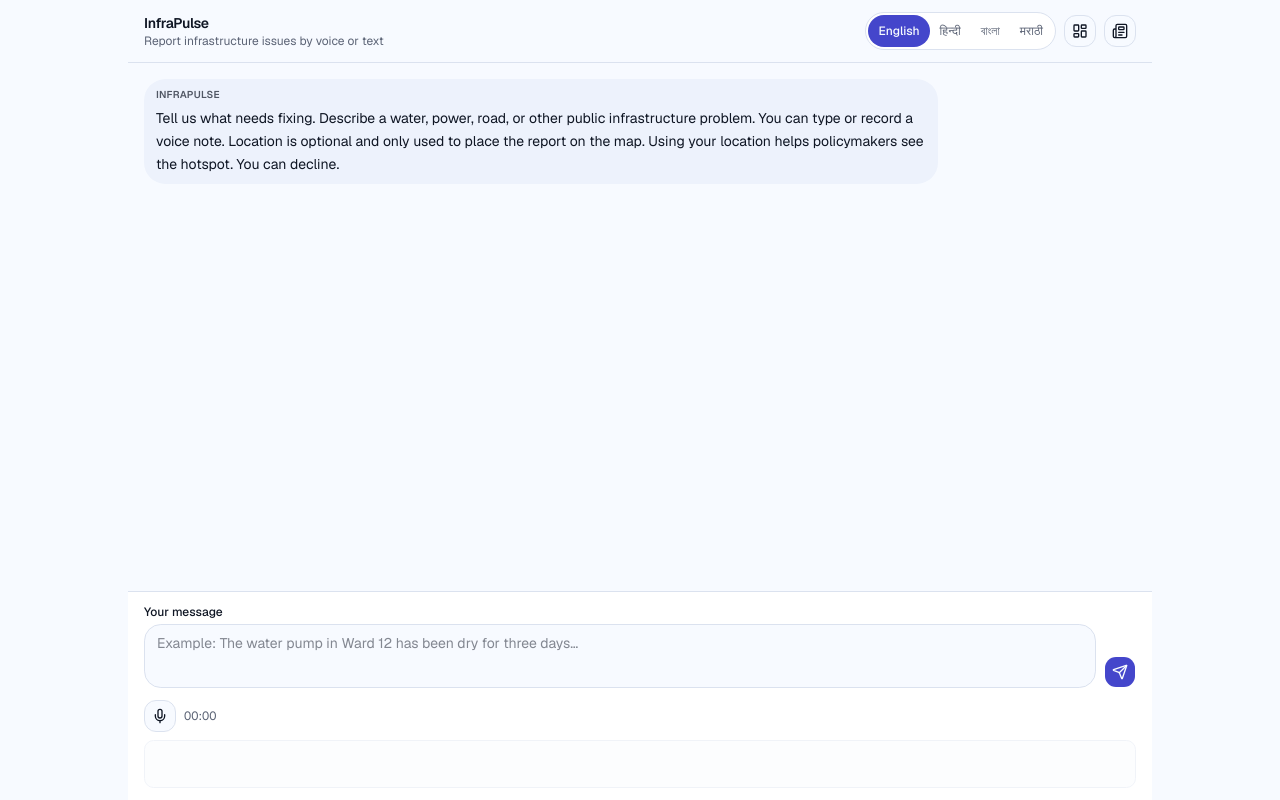
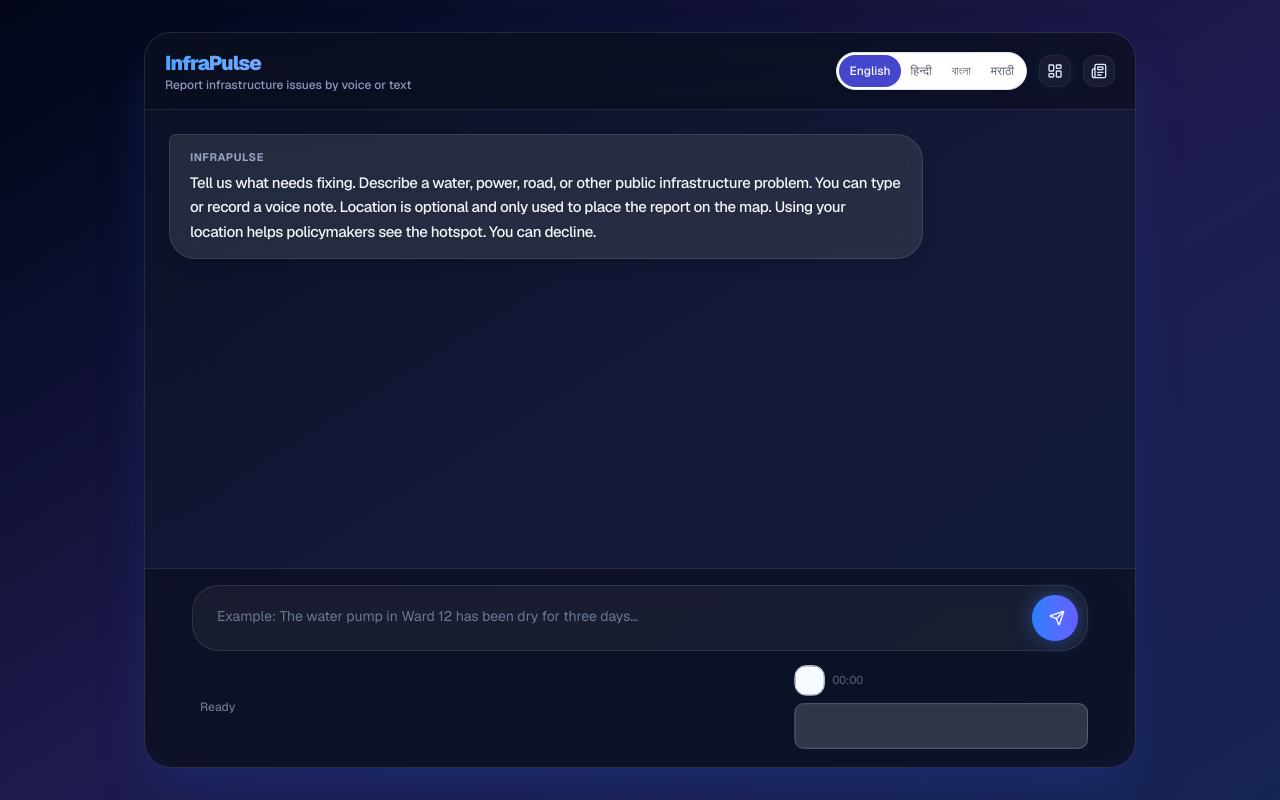
Before and after one commit to airz-raj/InfraPlus, a Next.js app in the folder frontend/: page / in a window 1280 px wide. Built offline with nearby package versions, Linux system fonts and the light colour scheme; no server answers.

Commit message:
style: massive visual overhaul with premium deep space gradients and glassmorphism

```diff
--- a/frontend/src/components/citizen/CitizenPortal.tsx
+++ b/frontend/src/components/citizen/CitizenPortal.tsx
@@ -128,10 +128,10 @@ export function CitizenPortal() {
   const welcomeText = `${t("welcomeTitle")}. ${t("welcomeBody")} ${t("locationHint")}`;
 
   return (
-    <div className="flex min-h-full flex-1">
+    <div className="flex min-h-full flex-1 bg-gradient-to-br from-slate-950 via-indigo-950 to-blue-950 text-slate-50">
       <a
         href="#citizen-chat"
-        className="sr-only focus:not-sr-only focus:absolute focus:left-3 focus:top-3 focus:z-50 focus:rounded-md focus:bg-primary focus:px-3 focus:py-2 focus:text-primary-foreground"
+        className="sr-only focus:not-sr-only focus:absolute focus:left-3 focus:top-3 focus:z-50 focus:rounded-md focus:bg-blue-600 focus:px-3 focus:py-2 focus:text-white"
       >
         {t("skipToChat")}
       </a>
@@ -139,36 +139,39 @@ export function CitizenPortal() {
       {newsOpen ? (
         <button
           type="button"
-          className="fixed inset-0 z-30 bg-black/40 md:hidden"
+          className="fixed inset-0 z-30 bg-black/60 backdrop-blur-sm md:hidden transition-all duration-300"
           aria-label={t("newsClose")}
           onClick={() => setNewsOpen(false)}
         />
       ) : null}
 
-      <div className="mx-auto flex min-h-full w-full max-w-5xl flex-1">
-        <section className="flex min-h-full min-w-0 flex-1 flex-col bg-background">
-          <header className="flex items-center justify-between gap-2 border-b border-border px-3 py-3 sm:px-4">
+      <div className="mx-auto flex min-h-full w-full max-w-5xl flex-1 relative px-0 sm:px-4 sm:py-4 md:py-8 transition-all">
+        <section className="flex min-h-full min-w-0 flex-1 flex-col bg-slate-900/60 backdrop-blur-2xl border-0 sm:border sm:border-white/10 sm:shadow-2xl sm:shadow-blue-900/50 sm:rounded-3xl overflow-hidden relative z-10">
+          <header className="flex items-center justify-between gap-2 px-5 py-4 border-b border-white/10 bg-black/20 backdrop-blur-xl">
             <div>
-              <p className="text-sm font-semibold tracking-tight">{t("appName")}</p>
-              <p className="text-xs text-muted-foreground">{t("appTagline")}</p>
+              <p className="text-xl font-black tracking-tighter bg-clip-text text-transparent bg-gradient-to-r from-blue-400 to-indigo-300 drop-shadow-md">
+                {t("appName")}
+              </p>
+              <p className="text-xs font-medium text-indigo-200/70">{t("appTagline")}</p>
             </div>
-            <div className="flex items-center gap-2">
+            <div className="flex items-center gap-3">
               <LanguageSelector />
               <Link href="/dashboard">
-                <Button variant="outline" size="icon" aria-label="Dashboard">
-                  <LayoutDashboard />
+                <Button variant="outline" size="icon" className="bg-white/5 border-white/10 text-indigo-100 hover:bg-white/10 hover:text-white transition-all shadow-[0_0_15px_rgba(59,130,246,0.1)]" aria-label="Dashboard">
+                  <LayoutDashboard className="w-4 h-4" />
                 </Button>
               </Link>
               <Button
                 type="button"
                 variant="outline"
                 size="icon"
+                className="bg-white/5 border-white/10 text-indigo-100 hover:bg-white/10 hover:text-white transition-all"
                 aria-expanded={newsOpen}
                 aria-controls="news-panel"
                 aria-label={t("newsToggle")}
                 onClick={() => setNewsOpen((open) => !open)}
               >
-                <Newspaper />
+                <Newspaper className="w-4 h-4" />
               </Button>
             </div>
           </header>
@@ -180,7 +183,7 @@ export function CitizenPortal() {
             aria-live="polite"
             aria-relevant="additions"
             aria-label={t("chatRegion")}
-            className="flex-1 space-y-3 overflow-y-auto px-3 py-4 sm:px-4"
+            className="flex-1 space-y-4 overflow-y-auto px-4 py-6 sm:px-6"
           >
             {messages.map((message) => {
               const text = message.id === "welcome" ? welcomeText : message.text;
@@ -192,17 +195,17 @@ export function CitizenPortal() {
                 >
                   <div
                     className={cn(
-                      "max-w-[90%] rounded-2xl px-3 py-2 text-sm leading-relaxed sm:max-w-[80%]",
-                      isUser && "bg-primary text-primary-foreground",
-                      !isUser && message.kind === "error" && "bg-destructive/10 text-destructive",
-                      !isUser && message.kind === "success" && "bg-accent text-accent-foreground",
-                      !isUser && (message.kind === "info" || !message.kind) && "bg-muted text-foreground"
+                      "max-w-[90%] rounded-3xl px-5 py-3.5 text-[15px] leading-relaxed sm:max-w-[80%] shadow-lg transition-transform duration-300 hover:-translate-y-1",
+                      isUser && "bg-gradient-to-br from-blue-600 to-indigo-600 text-white shadow-blue-500/25 rounded-tr-sm border border-blue-400/20",
+                      !isUser && message.kind === "error" && "bg-red-500/10 text-red-200 border border-red-500/20 rounded-tl-sm backdrop-blur-md",
+                      !isUser && message.kind === "success" && "bg-emerald-500/10 text-emerald-100 border border-emerald-500/20 rounded-tl-sm backdrop-blur-md",
+                      !isUser && (message.kind === "info" || !message.kind) && "bg-white/10 text-slate-100 border border-white/10 rounded-tl-sm backdrop-blur-md"
                     )}
                   >
-                    <p className="mb-1 text-[10px] font-semibold uppercase tracking-wide opacity-70">
+                    <p className={cn("mb-1 text-[11px] font-bold uppercase tracking-wider", isUser ? "text-blue-100/70" : "text-indigo-200/70")}>
                       {isUser ? t("you") : t("assistant")}
                     </p>
-                    <p>{text}</p>
+                    <p className="font-medium tracking-tight drop-shadow-sm">{text}</p>
                   </div>
                 </article>
               );
@@ -211,21 +214,22 @@ export function CitizenPortal() {
 
           <form
             onSubmit={submitText}
-            className="border-t border-border bg-card px-3 py-3 sm:px-4"
+            className="bg-black/20 backdrop-blur-xl px-4 py-4 sm:px-6 border-t border-white/10 relative z-20"
           >
-            <label htmlFor={inputId} className="mb-1 block text-xs font-medium">
+            <div className="flex flex-col gap-3 max-w-4xl mx-auto">
+              <label htmlFor={inputId} className="sr-only">
                 {t("composerLabel")}
               </label>
-            <div className="flex items-end gap-2">
+              <div className="flex items-end gap-3 bg-white/5 border border-white/10 p-2 rounded-3xl focus-within:ring-2 focus-within:ring-blue-500/50 focus-within:border-blue-500/50 transition-all shadow-inner">
                 <textarea
                   id={inputId}
                   value={draft}
                   onChange={(event) => setDraft(event.target.value)}
                   placeholder={t("composerPlaceholder")}
                   disabled={busy}
-                rows={2}
+                  rows={1}
                   aria-required="true"
-                className="min-h-16 flex-1 resize-none rounded-xl border border-input bg-background px-3 py-2 text-sm outline-none ring-offset-background focus-visible:ring-2 focus-visible:ring-ring"
+                  className="min-h-12 flex-1 resize-none bg-transparent px-4 py-3 text-sm text-slate-100 placeholder:text-slate-400/70 outline-none"
                   onKeyDown={(event) => {
                     if (event.key === "Enter" && !event.shiftKey) {
                       event.preventDefault();
@@ -233,15 +237,18 @@ export function CitizenPortal() {
                     }
                   }}
                 />
-              <Button type="submit" size="icon" disabled={busy} aria-label={t("send")}>
-                <Send />
+                <Button type="submit" size="icon" disabled={busy} className="rounded-full bg-gradient-to-r from-blue-500 to-indigo-500 hover:from-blue-400 hover:to-indigo-400 text-white shadow-[0_0_20px_rgba(59,130,246,0.4)] h-12 w-12 shrink-0 transition-transform hover:scale-105">
+                  <Send className="w-5 h-5 ml-1" />
                 </Button>
               </div>
-            <p className="sr-only" aria-live="polite">
-              {busy ? t("sending") : t("statusLive")}
+              <div className="flex items-center justify-between pl-2">
+                <p className="text-xs font-medium text-slate-400/70" aria-live="polite">
+                  {busy ? t("sending") : "Ready"}
                 </p>
-            <div className="mt-3">
+                <div className="scale-95 origin-right">
                   <AudioRecorder disabled={busy} onSubmit={submitAudio} />
+                </div>
+              </div>
             </div>
           </form>
         </section>
```
Also changed, not shown: frontend/src/components/dashboard/DashboardLayout.tsx (+28 -11 lines), frontend/src/components/dashboard/KPIPanel.tsx (+17 -17 lines). Lines whose indentation alone changed are shown as unchanged.
